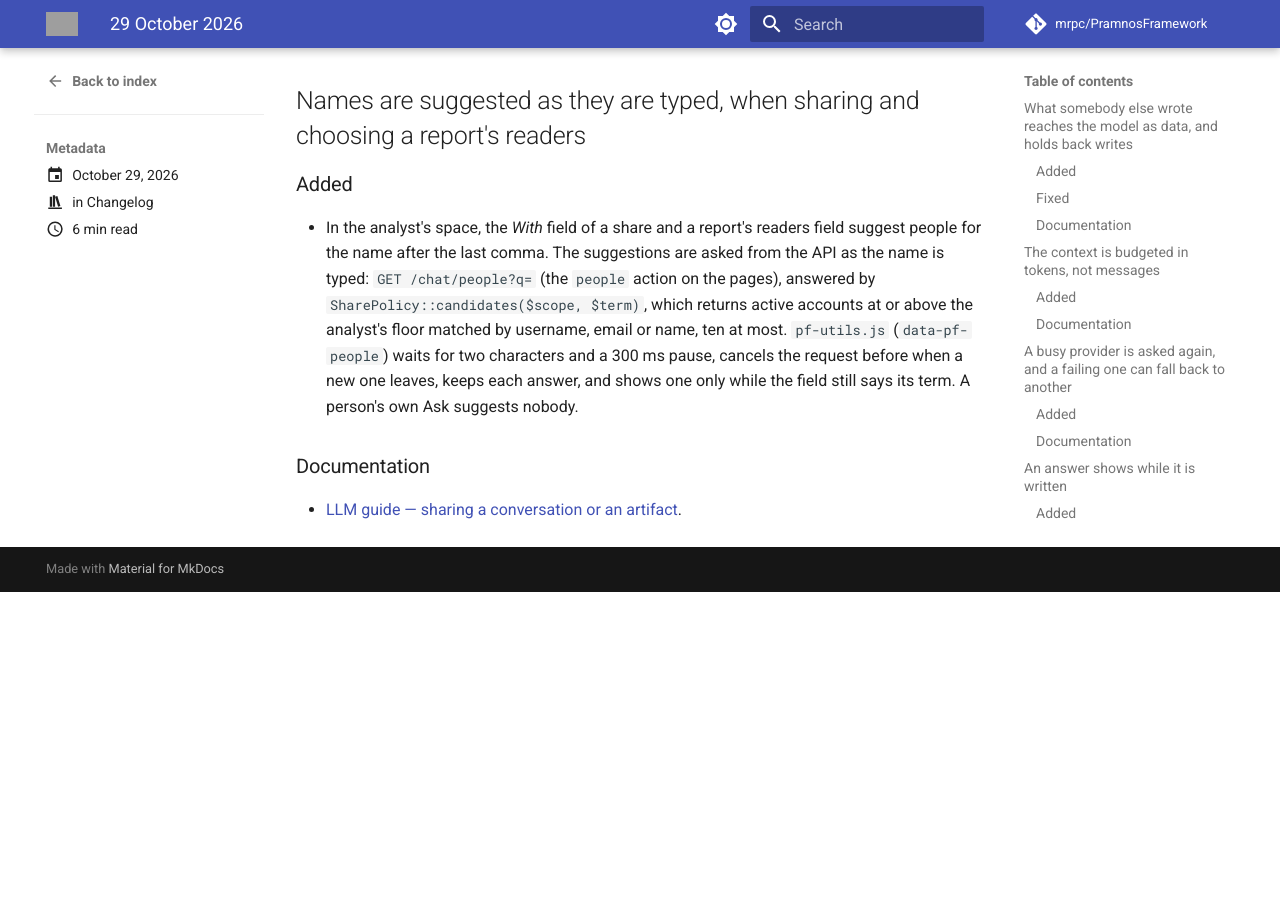
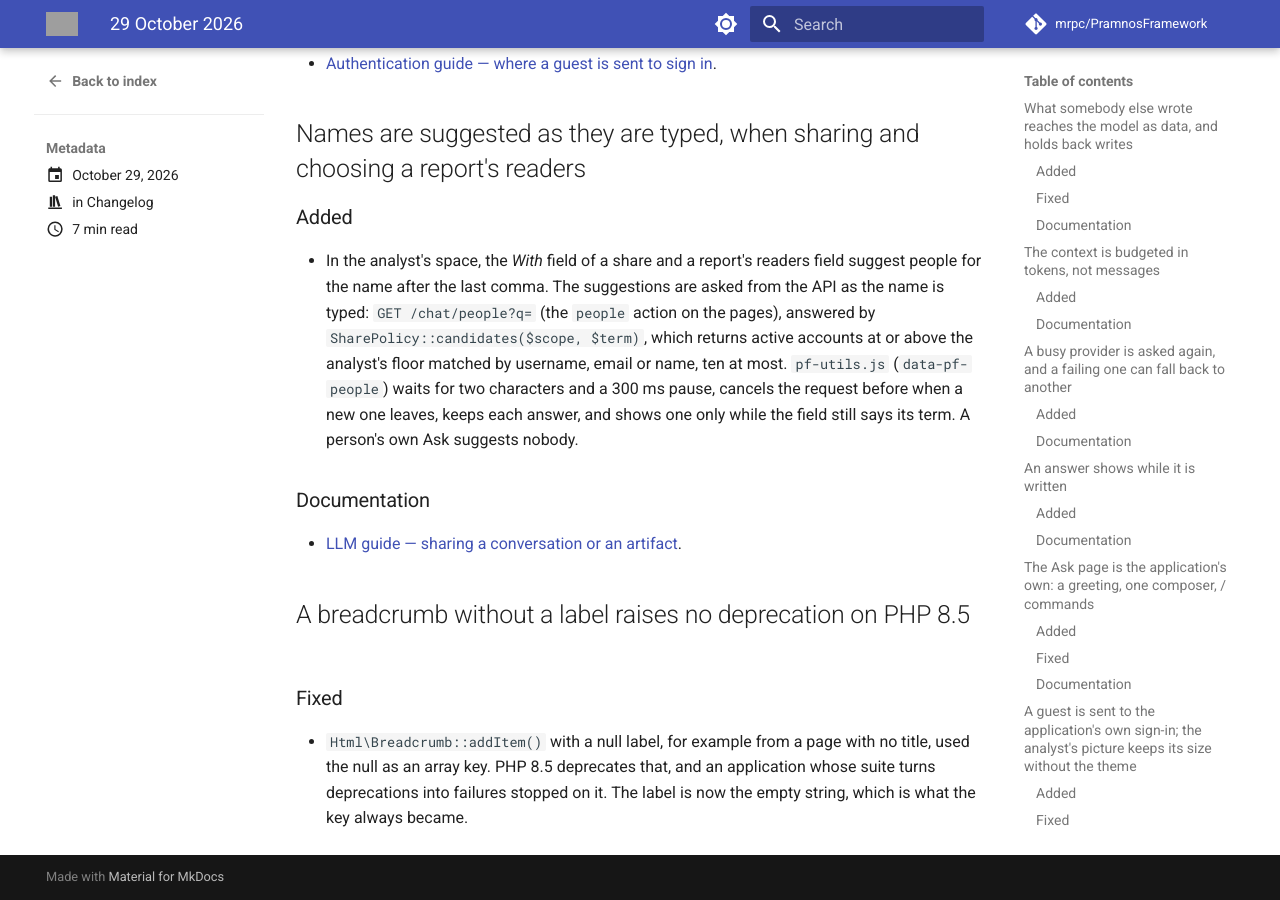
Before and after one commit to mrpc/PramnosFramework, an MkDocs documentation site: the page built from docs/version-history/posts/2026-10-29.md, in a window 1280 px wide and 900 px high, scrolled down 4837 px. Built offline with MkDocs 1.6.1 and Material for MkDocs 9.7.7, drawn with Linux system fonts in a browser that asks for light colours; comment, search, counter and statistics services are not loaded; before the commit the page ends 5429 px from its top, so only the background shows below that; some of the changed text lies outside the part shown; grey boxes are pictures that could not be loaded.

Commit message:
fix(html): a breadcrumb without a label raises no deprecation on PHP 8.5

```diff
--- a/docs/version-history/posts/2026-10-29.md
+++ b/docs/version-history/posts/2026-10-29.md
@@ -14,6 +14,7 @@ Seven entries today:
 - The Ask page is the application's own: a greeting, one composer, `/` commands
 - A guest is sent to the application's own sign-in; the analyst's picture keeps its size without the theme
 - Names are suggested as they are typed, when sharing and choosing a report's readers
+- A breadcrumb without a label raises no deprecation on PHP 8.5
 
 <!-- more -->
 
@@ -187,3 +188,12 @@ Seven entries today:
 ### Documentation
 
 - [LLM guide — sharing a conversation or an artifact](../../Pramnos_LLM_Guide.md#sharing-a-conversation-or-an-artifact).
+
+## A breadcrumb without a label raises no deprecation on PHP 8.5
+
+### Fixed
+
+- `Html\Breadcrumb::addItem()` with a null label, for example from a page with no title, used the
+  null as an array key. PHP 8.5 deprecates that, and an application whose suite turns
+  deprecations into failures stopped on it. The label is now the empty string, which is what the
+  key always became.
```
Also changed, not shown: other parts of docs/version-history/posts/2026-10-29.md (+1 -1 lines), 2 other files.
